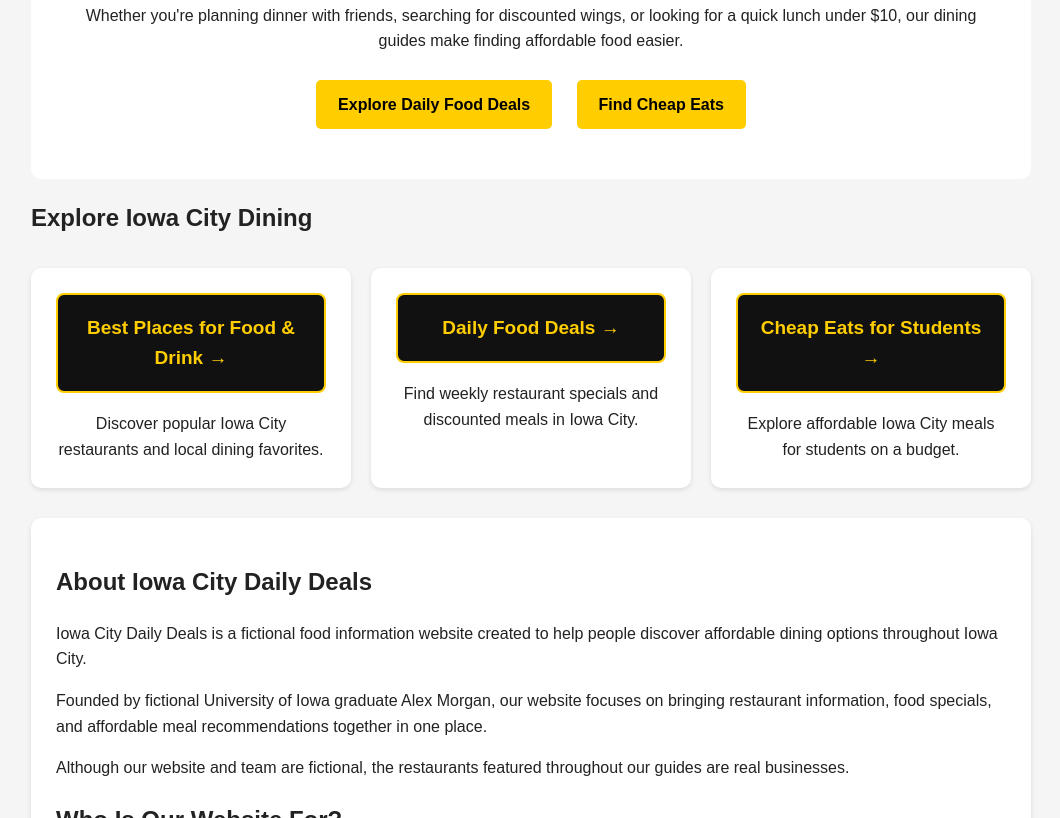
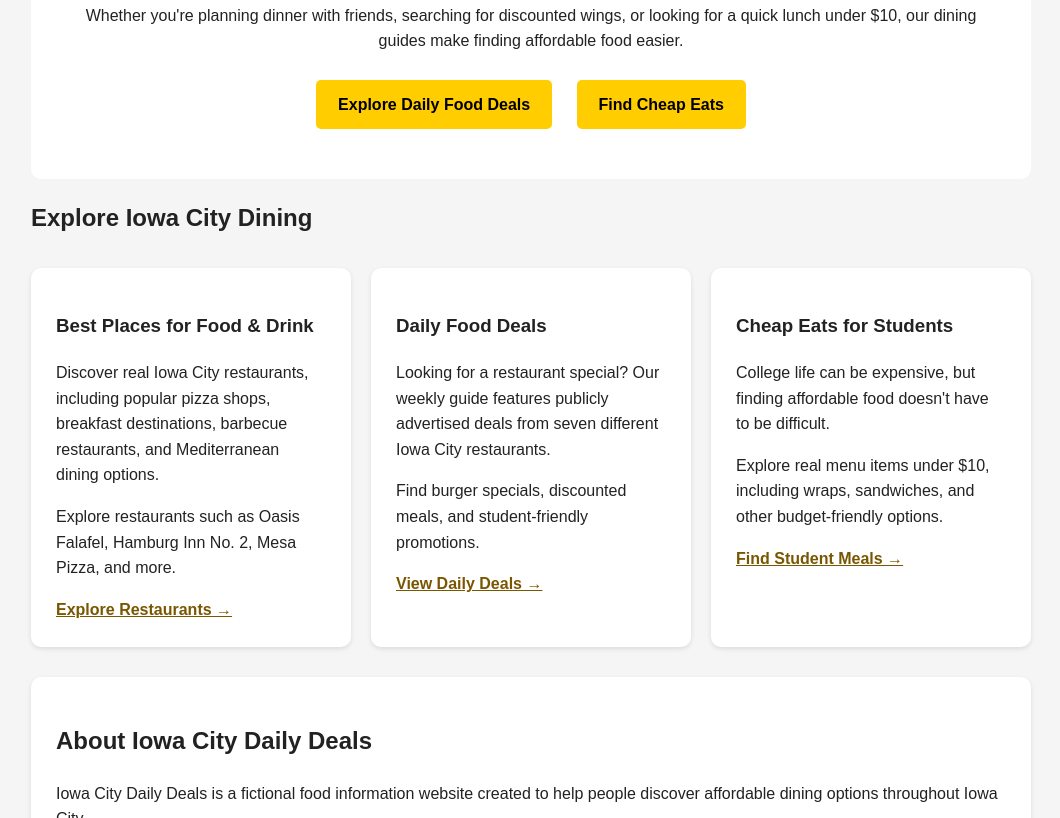
Before and after one commit to BrennerOrtman/Iowa-City-Food-Deals, a plain HTML site: page index.html in a window 1280 px wide. Shown: the part 570-1388 px from the top of the page, without its empty margins (109-1169 px from the left). Drawn offline with Linux system fonts and the light colour scheme.

Commit message:
Revise dining cards with new descriptions and links
Updated content and structure for dining cards.

```diff
--- a/index.html
+++ b/index.html
@@ -83,35 +83,6 @@ nav a:hover { text-decoration: underline; }
     margin-top: 30px;
     text-align: center;
 }
-
-/* NEW: Clickable buttons for Explore Iowa City Dining */
-.card .card-button {
-    display: block;
-    background: #111;
-    color: #ffcd00;
-    border: 2px solid #ffcd00;
-    padding: 18px 14px;
-    border-radius: 8px;
-    text-align: center;
-    text-decoration: none;
-    font-size: 19px;
-    font-weight: bold;
-    transition: background 0.2s ease,
-                color 0.2s ease,
-                transform 0.2s ease;
-}
-.card .card-button:hover,
-.card .card-button:focus-visible {
-    background: #ffcd00;
-    color: #111;
-    transform: translateY(-3px);
-}
-.card p {
-    text-align: center;
-    margin-top: 18px;
-    margin-bottom: 0;
-}
-
 footer {
     background: #111;
     color: white;
@@ -183,33 +154,48 @@ Find Cheap Eats
 <div class="cards">
 
 <div class="card">
-<a class="card-button" href="best-places.html">
-Best Places for Food &amp; Drink →
-</a>
+<h3>Best Places for Food & Drink</h3>
 <p>
-Discover popular Iowa City restaurants
-and local dining favorites.
+Discover real Iowa City restaurants,
+including popular pizza shops,
+breakfast destinations, barbecue restaurants,
+and Mediterranean dining options.
 </p>
+<p>
+Explore restaurants such as Oasis Falafel,
+Hamburg Inn No. 2, Mesa Pizza, and more.
+</p>
+<a href="best-places.html">Explore Restaurants →</a>
 </div>
 
 <div class="card">
-<a class="card-button" href="daily-deals.html">
-Daily Food Deals →
-</a>
+<h3>Daily Food Deals</h3>
 <p>
-Find weekly restaurant specials
-and discounted meals in Iowa City.
+Looking for a restaurant special?
+Our weekly guide features publicly
+advertised deals from seven different
+Iowa City restaurants.
 </p>
+<p>
+Find burger specials, discounted meals,
+and student-friendly promotions.
+</p>
+<a href="daily-deals.html">View Daily Deals →</a>
 </div>
 
 <div class="card">
-<a class="card-button" href="cheap-eats.html">
-Cheap Eats for Students →
-</a>
+<h3>Cheap Eats for Students</h3>
 <p>
-Explore affordable Iowa City
-meals for students on a budget.
+College life can be expensive,
+but finding affordable food
+doesn't have to be difficult.
 </p>
+<p>
+Explore real menu items under $10,
+including wraps, sandwiches,
+and other budget-friendly options.
+</p>
+<a href="cheap-eats.html">Find Student Meals →</a>
 </div>
 
 </div>
```
